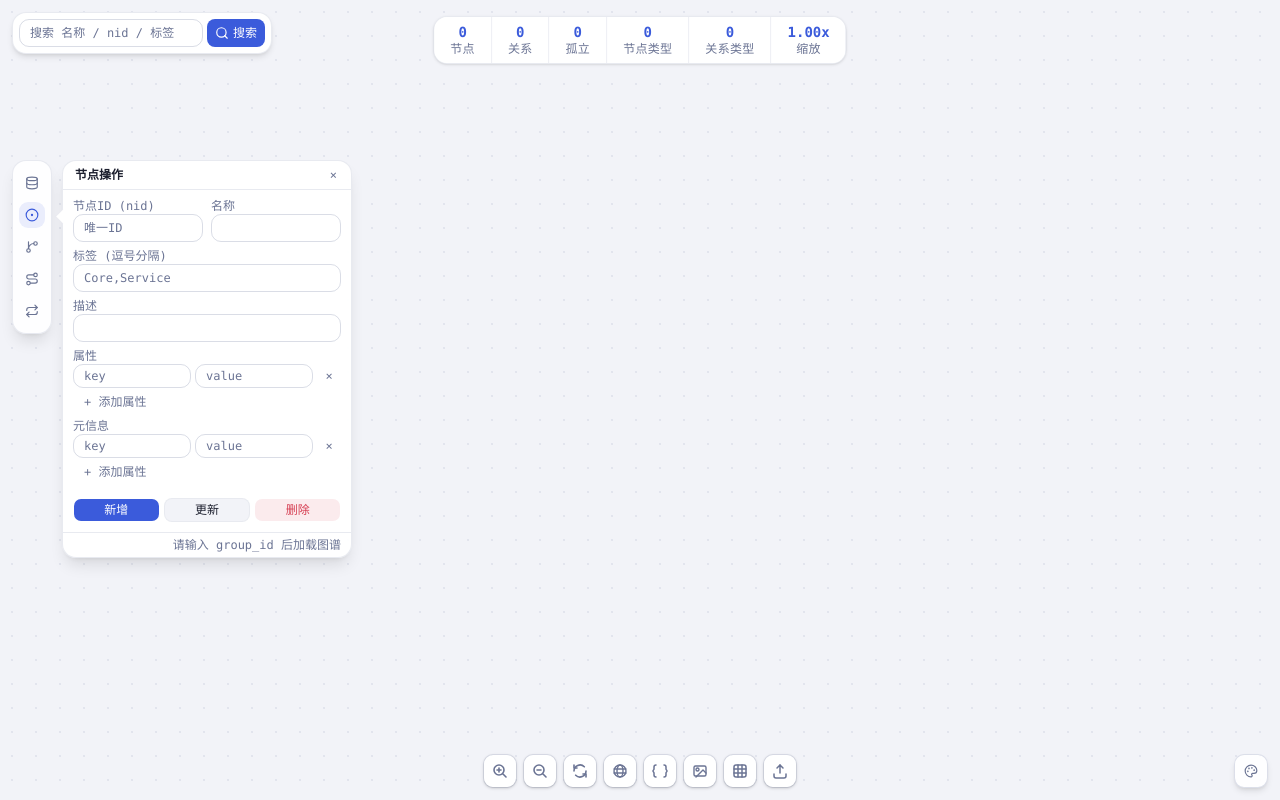
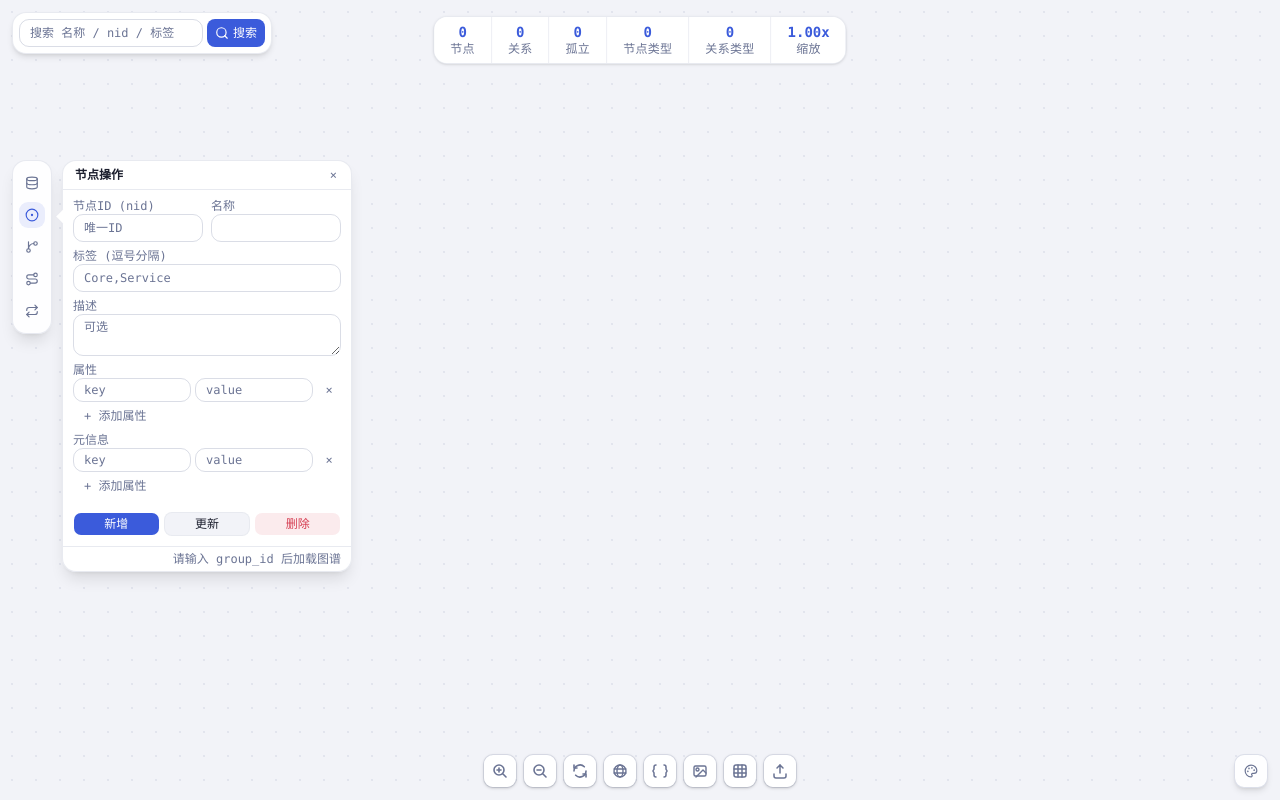
Before and after one commit to zkey-wxj/neo4j_excel_importer, a React (Vite) app in the folder frontend/: page / in a window 1280 px wide. Both pictures are taken after a click on the button 32 px from the left and 215 px from the top of the page. Built offline with nearby package versions, Linux system fonts and the light colour scheme.

Commit message:
feat(ui): 描述字段改用多行文本输入框
新增 ui/textarea 组件，节点/关系创建与运维面板的描述输入
由单行 Input 换为 2 行 Textarea，长文本可换行查看。

```diff
--- a/frontend/src/components/AddRelatedNodeDialog.jsx
+++ b/frontend/src/components/AddRelatedNodeDialog.jsx
@@ -4,6 +4,7 @@ import { useAppStore } from '@/store'
 import { cn } from '@/lib/utils'
 import { Button } from '@/components/ui/button'
 import { Input } from '@/components/ui/input'
+import { Textarea } from '@/components/ui/textarea'
 import { Label } from '@/components/ui/label'
 import { ArrowRight, ArrowLeft } from 'lucide-react'
 
@@ -211,7 +212,7 @@ export default function AddRelatedNodeDialog() {
               )}
             </div>
             <Field label="关系描述">
-              <Input placeholder="可选" value={relDesc} onChange={(e) => setRelDesc(e.target.value)} className="h-7 text-xs font-mono" />
+              <Textarea placeholder="可选" value={relDesc} onChange={(e) => setRelDesc(e.target.value)} className="text-xs font-mono" />
             </Field>
           </div>
         </div>
@@ -232,7 +233,7 @@ export default function AddRelatedNodeDialog() {
               <Input placeholder="Core,Service" value={labels} onChange={(e) => setLabels(e.target.value)} className="h-7 text-xs font-mono" />
             </Field>
             <Field label="描述">
-              <Input placeholder="可选" value={desc} onChange={(e) => setDesc(e.target.value)} className="h-7 text-xs font-mono" />
+              <Textarea placeholder="可选" value={desc} onChange={(e) => setDesc(e.target.value)} className="text-xs font-mono" />
             </Field>
             <Field label="属性">
               <KvList items={props} onChange={setProps} />
--- a/frontend/src/components/EdgeCreatePopover.jsx
+++ b/frontend/src/components/EdgeCreatePopover.jsx
@@ -4,6 +4,7 @@ import { useAppStore } from '@/store'
 import { cn } from '@/lib/utils'
 import { Button } from '@/components/ui/button'
 import { Input } from '@/components/ui/input'
+import { Textarea } from '@/components/ui/textarea'
 import { Label } from '@/components/ui/label'
 
 function clean(v) { return String(v ?? '').trim() }
@@ -155,11 +156,11 @@ export default function EdgeCreatePopover() {
           <Label className="text-xs text-muted-foreground font-mono leading-none">
             描述
           </Label>
-          <Input
+          <Textarea
             placeholder="可选"
             value={desc}
             onChange={(e) => setDesc(e.target.value)}
-            className="h-6 text-xs font-mono"
+            className="text-xs font-mono"
           />
         </div>
         <div className="flex gap-1 mt-0.5">
--- a/frontend/src/components/OpsPanel.jsx
+++ b/frontend/src/components/OpsPanel.jsx
@@ -3,6 +3,7 @@ import { useAppStore } from '@/store'
 import { cn } from '@/lib/utils'
 import { Button } from '@/components/ui/button'
 import { Input } from '@/components/ui/input'
+import { Textarea } from '@/components/ui/textarea'
 import { Label } from '@/components/ui/label'
 import { Database, CircleDot, GitBranch, Route, Repeat } from 'lucide-react'
 
@@ -296,7 +297,7 @@ export default function OpsPanel() {
             {activeSection === 'node' && <div className="grid gap-2">
               <div className="grid grid-cols-2 gap-2"><Field label="节点ID (nid)"><Input value={nodeNid} onChange={(e) => setNodeNid(e.target.value)} className="h-7 text-xs font-mono" placeholder="唯一ID" /></Field><Field label="名称"><Input value={nodeName} onChange={(e) => setNodeName(e.target.value)} className="h-7 text-xs font-mono" /></Field></div>
               <Field label="标签 (逗号分隔)"><Input value={nodeLabels} onChange={(e) => setNodeLabels(e.target.value)} className="h-7 text-xs font-mono" placeholder="Core,Service" /></Field>
-              <Field label="描述"><Input value={nodeDesc} onChange={(e) => setNodeDesc(e.target.value)} className="h-7 text-xs font-mono" /></Field>
+              <Field label="描述"><Textarea placeholder="可选" value={nodeDesc} onChange={(e) => setNodeDesc(e.target.value)} className="text-xs font-mono" /></Field>
               <Field label="属性"><KvList items={nodeProps} onChange={setNodeProps} /></Field>
               <Field label="元信息"><KvList items={nodeMeta} onChange={setNodeMeta} /></Field>
               <CrudBtns onCreate={handleNodeCreate} onUpdate={handleNodeUpdate} onDelete={handleNodeDelete} busy={busy} />
@@ -304,7 +305,7 @@ export default function OpsPanel() {
             {activeSection === 'rel' && <div className="grid gap-2">
               <div className="grid grid-cols-2 gap-2"><PickableInput label="源节点" placeholder="source nid" value={relSource} onChange={setRelSource} inputId="relSource" /><PickableInput label="目标节点" placeholder="target nid" value={relTarget} onChange={setRelTarget} inputId="relTarget" /></div>
               <Field label="关系类型"><Input value={relType} onChange={(e) => setRelType(e.target.value)} className="h-7 text-xs font-mono" placeholder="RELATED" /></Field>
-              <Field label="描述"><Input value={relDesc} onChange={(e) => setRelDesc(e.target.value)} className="h-7 text-xs font-mono" /></Field>
+              <Field label="描述"><Textarea placeholder="可选" value={relDesc} onChange={(e) => setRelDesc(e.target.value)} className="text-xs font-mono" /></Field>
               <Field label="属性"><KvList items={relProps} onChange={setRelProps} /></Field>
               <CrudBtns onCreate={handleRelCreate} onUpdate={handleRelUpdate} onDelete={handleRelDelete} busy={busy} />
             </div>}
--- /dev/null
+++ b/frontend/src/components/ui/textarea.jsx
@@ -0,0 +1,17 @@
+import { cn } from "@/lib/utils"
+
+function Textarea({ className, rows = 2, ...props }) {
+  return (
+    <textarea
+      rows={rows}
+      data-slot="textarea"
+      className={cn(
+        "w-full min-w-0 rounded-lg border border-input bg-transparent px-2.5 py-1 text-sm transition-colors outline-none placeholder:text-muted-foreground focus-visible:border-ring focus-visible:ring-3 focus-visible:ring-ring/50 disabled:pointer-events-none disabled:cursor-not-allowed disabled:bg-input/50 disabled:opacity-50 aria-invalid:border-destructive aria-invalid:ring-3 aria-invalid:ring-destructive/20 dark:bg-input/30 dark:disabled:bg-input/80 dark:aria-invalid:border-destructive/50 dark:aria-invalid:ring-destructive/40 resize-y",
+        className
+      )}
+      {...props}
+    />
+  )
+}
+
+export { Textarea }
```
